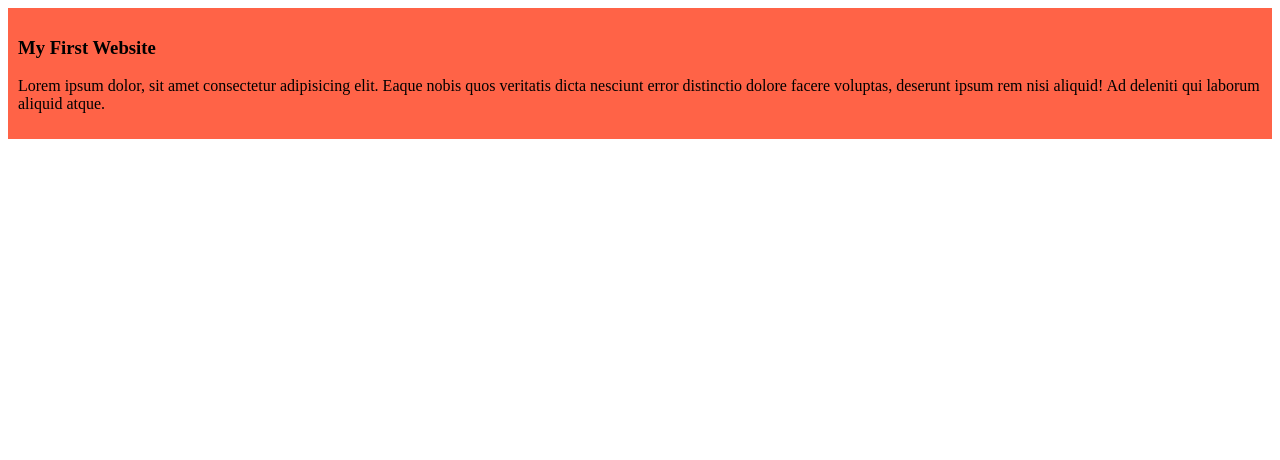
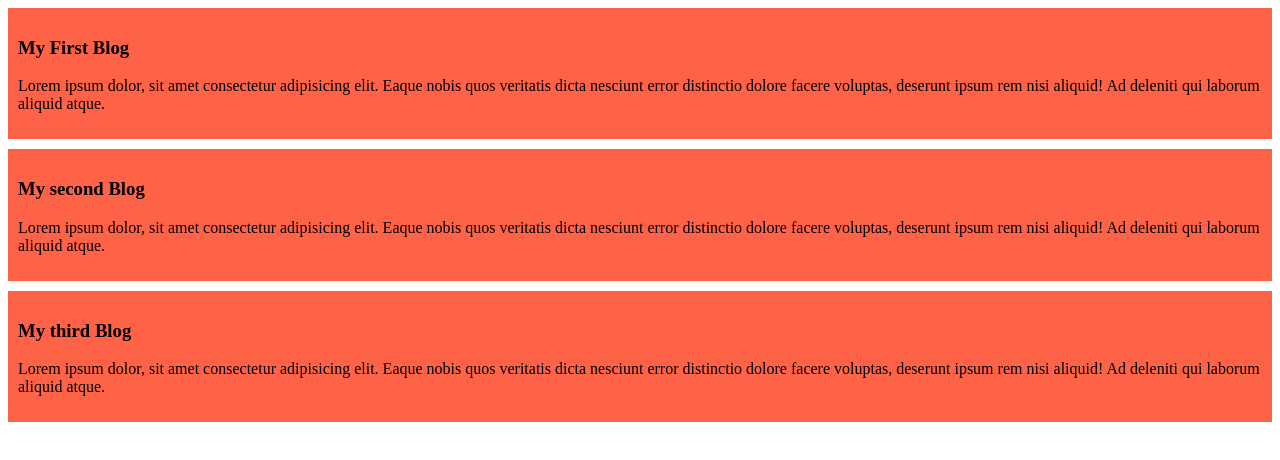
Before and after one commit to reazCoder/my-first-github, a plain HTML site: page index.html in a window 1280 px wide. Drawn offline with Linux system fonts and the light colour scheme.

Commit message:
added the second and third blog

```diff
--- a/index.html
+++ b/index.html
@@ -8,7 +8,17 @@
 </head>
 <body>
     <div>
-        <h3>My First Website</h3>
+        <h3>My First Blog</h3>
+        <p>Lorem ipsum dolor, sit amet consectetur adipisicing elit. Eaque nobis quos veritatis dicta nesciunt error distinctio dolore facere voluptas, deserunt ipsum rem nisi aliquid! Ad deleniti qui laborum aliquid atque.
+        </p>
+    </div>
+    <div>
+        <h3>My second Blog</h3>
+        <p>Lorem ipsum dolor, sit amet consectetur adipisicing elit. Eaque nobis quos veritatis dicta nesciunt error distinctio dolore facere voluptas, deserunt ipsum rem nisi aliquid! Ad deleniti qui laborum aliquid atque.
+        </p>
+    </div>
+     <div>
+        <h3>My third Blog</h3>
         <p>Lorem ipsum dolor, sit amet consectetur adipisicing elit. Eaque nobis quos veritatis dicta nesciunt error distinctio dolore facere voluptas, deserunt ipsum rem nisi aliquid! Ad deleniti qui laborum aliquid atque.
         </p>
     </div>
--- a/styles/blog.css
+++ b/styles/blog.css
@@ -1,4 +1,5 @@
 div{
     background-color: tomato;
     padding: 10px;
+    margin-bottom: 10px;
 }
```
